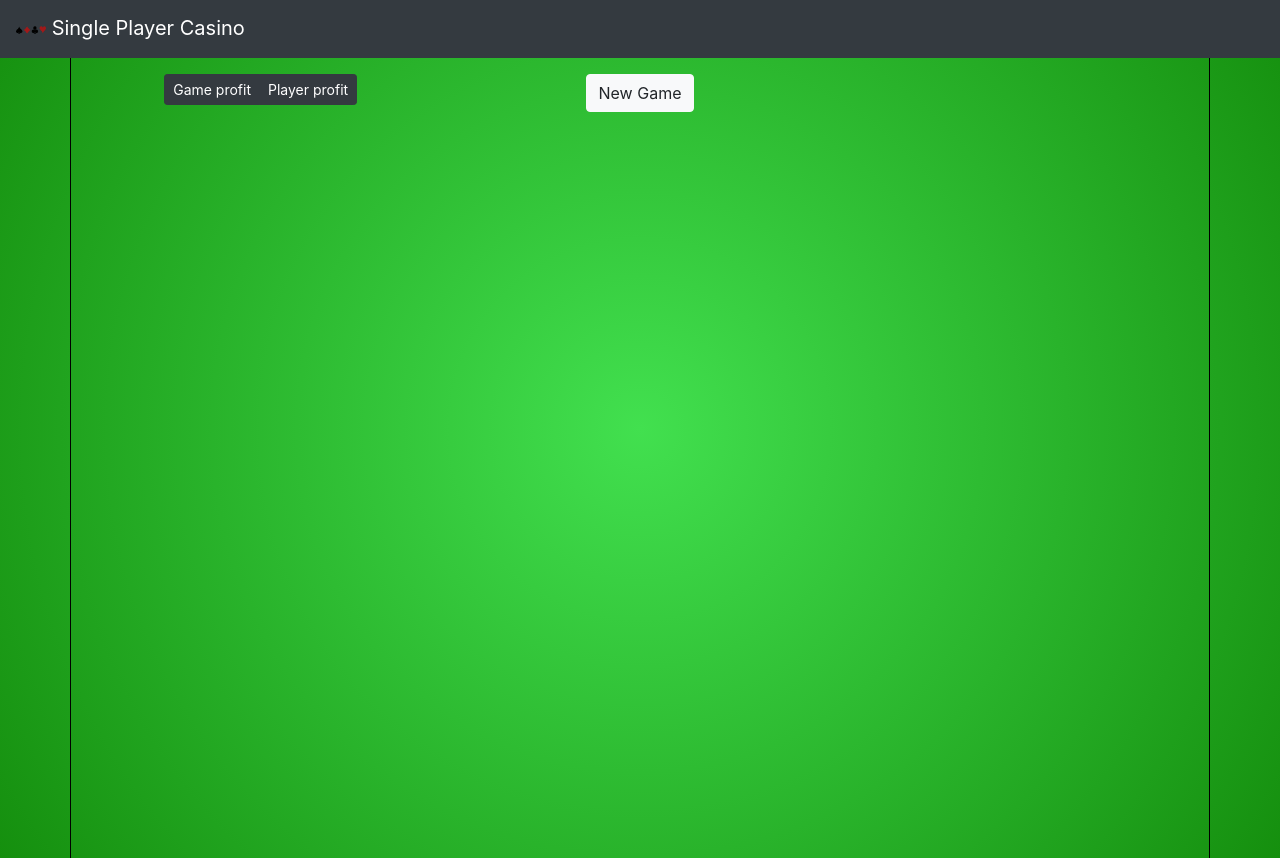
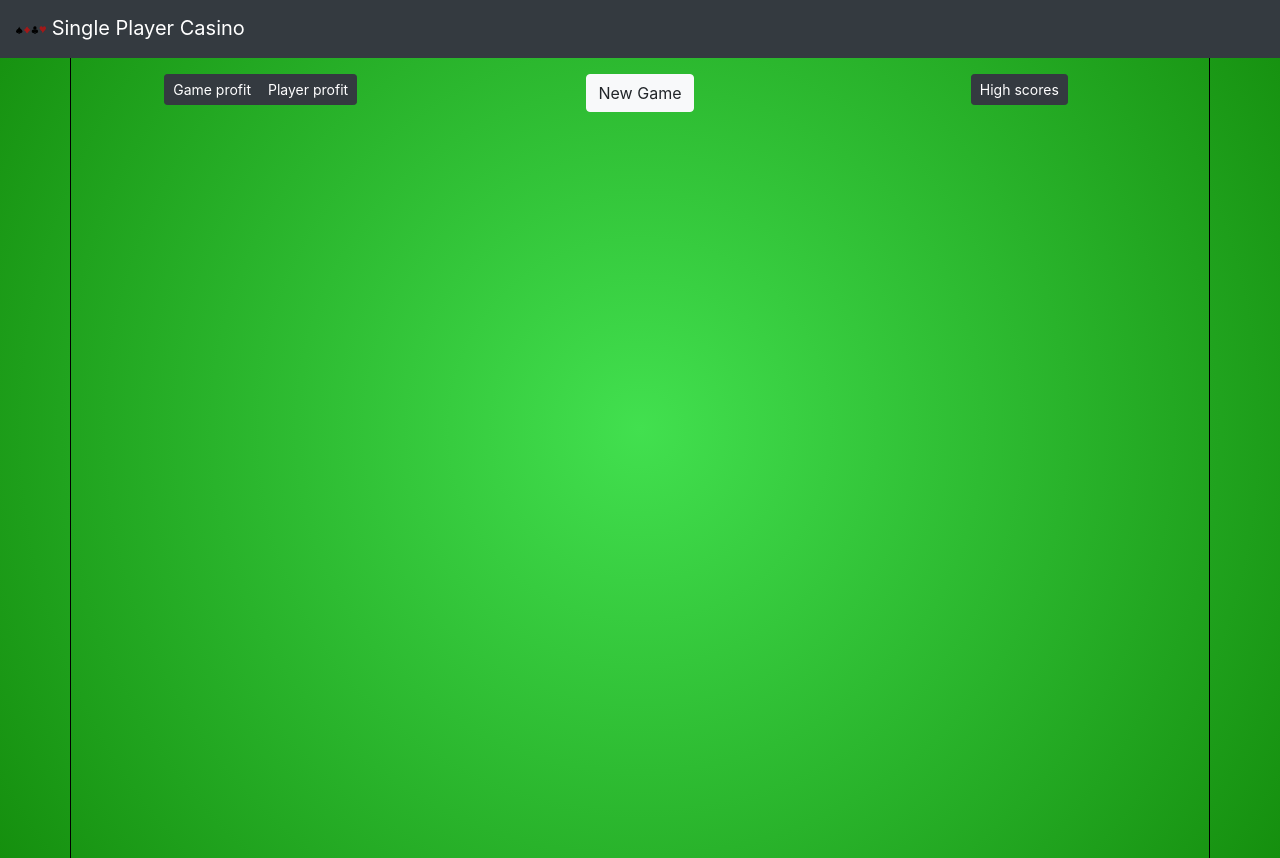
Before and after one commit to shaquille-galimba/single-player-casino, a React (Create React App) app: page /blackjack in a window 1280 px wide. Built offline with nearby package versions, Linux system fonts and the light colour scheme.

Commit message:
change button sizing

```diff
--- a/src/components/ProfitDisplay.js
+++ b/src/components/ProfitDisplay.js
@@ -16,7 +16,7 @@ const ProfitDisplay = props => {
 				</Popover>
 			}
 		>
-			<button type="button" class="btn btn-dark">{props.value}</button>
+			<button type="button" className="btn btn-dark">{props.value}</button>
 		</OverlayTrigger>
 	)
 }
--- a/src/containers/BlackjackContainer.js
+++ b/src/containers/BlackjackContainer.js
@@ -38,7 +38,9 @@ const BlackjackContainer = props => {
 						<button className="btn btn-light">New Game</button>
 					</Link>
 				</Col>
-				<Col className="text-center"></Col>
+				<Col className="text-center">
+					<button className="btn btn-dark btn-sm">High scores</button>
+				</Col>
 			</Row>
 
 			<Switch>
```
Also changed, not shown: 1 other file (tests, documents, lock files or other folders).
